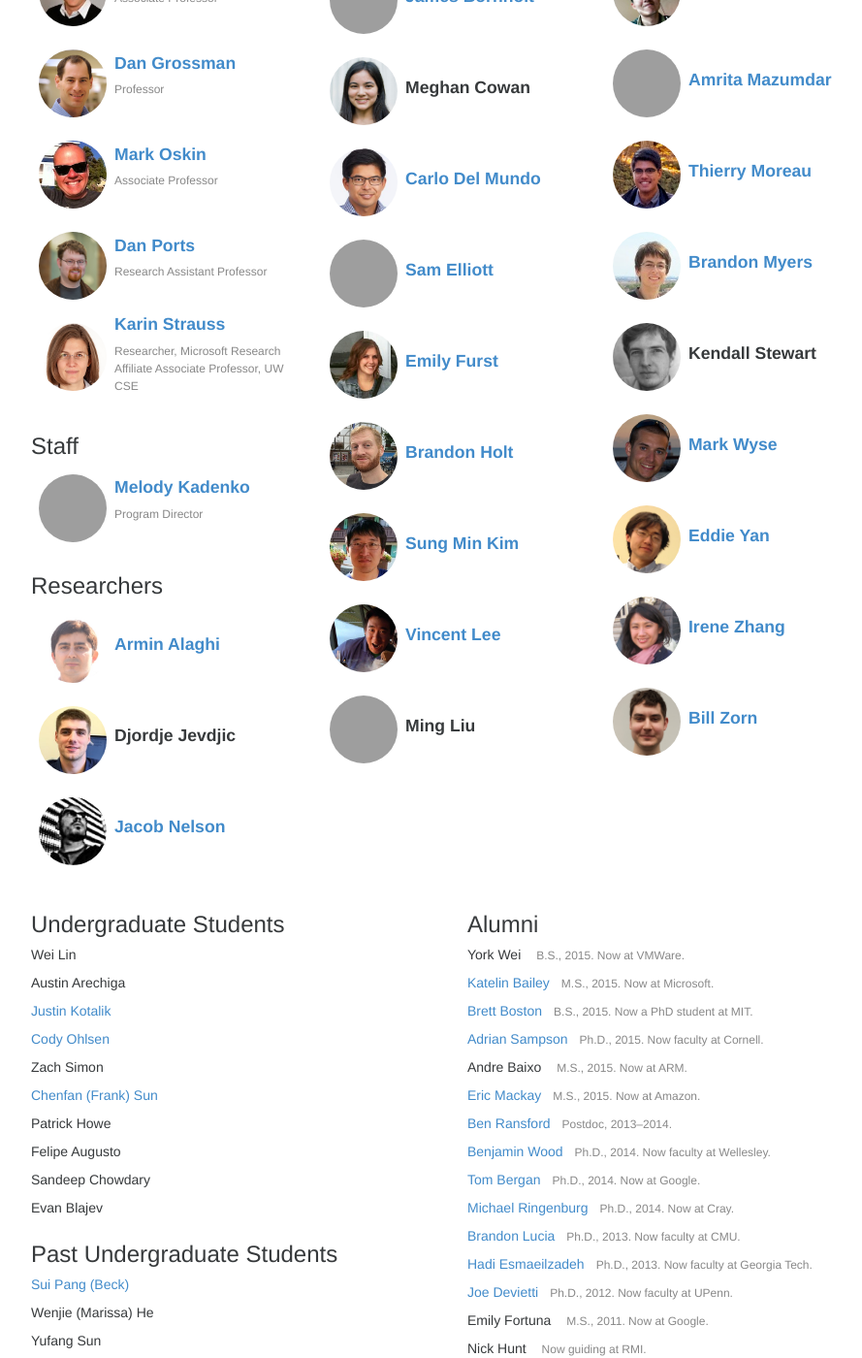
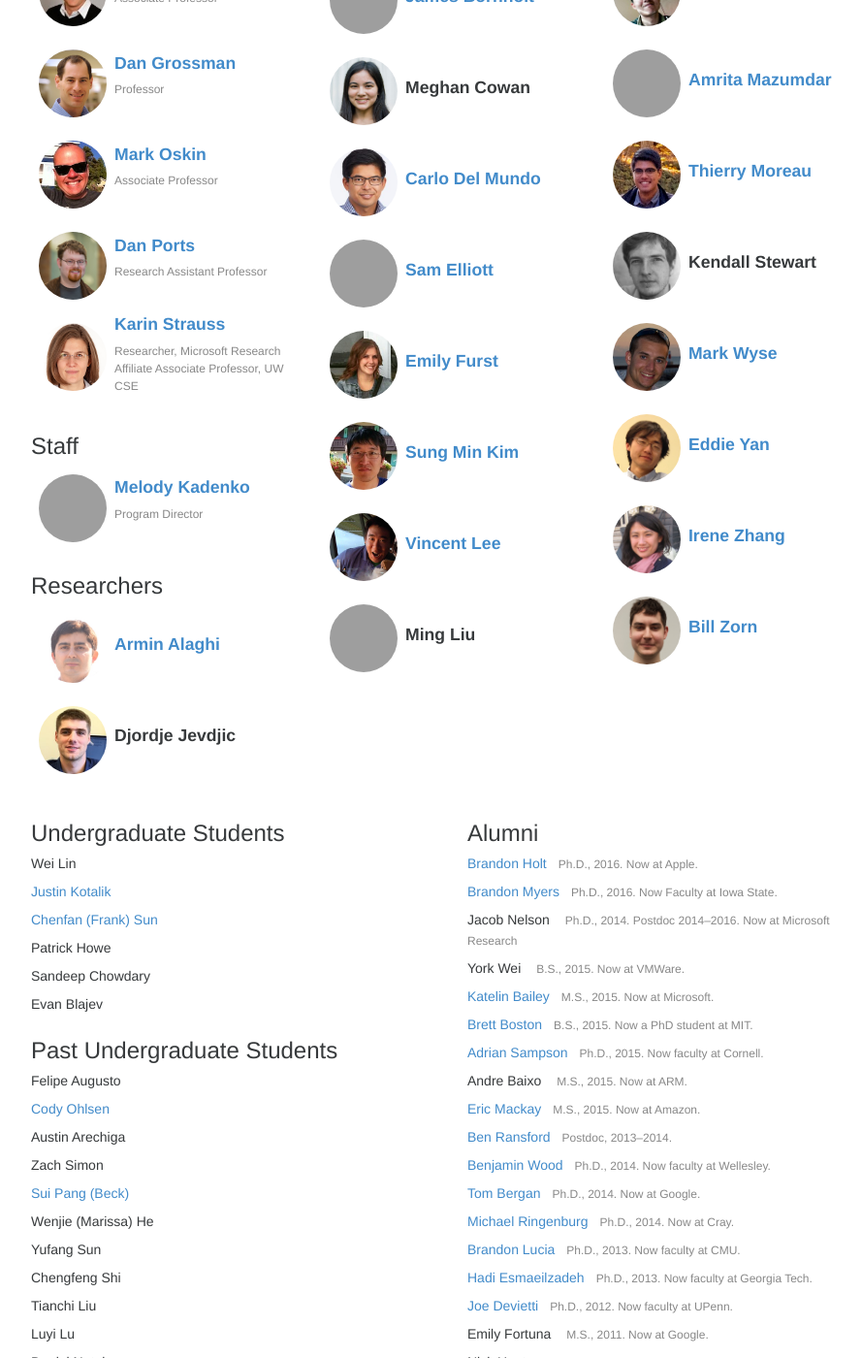
Before and after one commit to uwsampa/sampa-public, a Jekyll site: the page built from index.html, in a window 1280 px wide and 1400 px high, scrolled down 1551 px, cut to the strip 0-1400 px from the top of the window. Shown: the whole strip at 97% size, without its empty margins (173-1062 px from the left). Built offline with Jekyll 4.4.1, drawn with Linux system fonts in a browser that asks for light colours; nearby versions of some CDN libraries; Markdown is read by kramdown in place of the engine named in the settings; some of the changed lines change nothing that is shown; grey boxes are pictures that could not be loaded.

Commit message:
Update people

```diff
--- a/_data/people.yml
+++ b/_data/people.yml
@@ -71,13 +71,6 @@ jevdjic:
     role: postdoc
     image: /img/people/djordje.jpg
 
-nelson:
-    display_name: "Jacob Nelson"
-    webpage: "https://homes.cs.washington.edu/~nelson/"
-    role: postdoc
-    image: /img/people/nelson.jpg
-
-
 # Grads
 
 bornholt:
@@ -108,12 +101,6 @@ eafurst:
     webpage: "https://homes.cs.washington.edu/~eafurst/"
     role: grad
     image: /img/people/eafurst.jpg
-
-bholt:
-    display_name: "Brandon Holt"
-    webpage: "https://homes.cs.washington.edu/~bholt/"
-    role: grad
-    image: /img/people/bholt.jpg
 
 sungkim:
     display_name: "Sung Min Kim"
@@ -149,12 +136,6 @@ moreau:
     role: grad
     image: /img/people/moreau.jpg
 
-bdmyers:
-    display_name: "Brandon Myers"
-    webpage: "https://homes.cs.washington.edu/~bdmyers/"
-    role: grad
-    image: /img/people/myers.jpg
-
 kendall:
     display_name: "Kendall Stewart"
     role: grad
@@ -184,9 +165,25 @@ billzorn:
     role: grad
     image: /img/people/billzorn.jpg
 
-
 # Alums
 
+bholt:
+    display_name: "Brandon Holt"
+    webpage: "https://homes.cs.washington.edu/~bholt/"
+    role: "alum"
+    image: /img/people/bholt.jpg
+    bio: "Ph.D., 2016. Now at Apple."
+bdmyers:
+    display_name: "Brandon Myers"
+    webpage: "https://homes.cs.washington.edu/~bdmyers/"
+    role: "alum"
+    image: /img/people/myers.jpg
+    bio: "Ph.D., 2016. Now Faculty at Iowa State."
+nelson:
+    display_name: "Jacob Nelson"
+    role: "alum"
+    bio: "Ph.D., 2014. Postdoc 2014&ndash;2016. Now at Microsoft Research"
+    image: /img/people/nelson.jpg
 yorkw:
     display_name: York Wei
     role: alum
@@ -285,30 +282,16 @@ kristian:
 veilam:
     display_name: Wei Lin
     role: ugrad
-austina2:
-    display_name: Austin Arechiga
-    role: ugrad
 jkotalik:
     display_name: Justin Kotalik
     role: ugrad
     webpage: https://www.linkedin.com/in/justin-kotalik-0489b597
-codyohl:
-    display_name: Cody Ohlsen
-    role: ugrad
-    image: /img/people/codyohl.jpg
-    webpage: http://www.linkedin.com/in/codyohlsen
-zbsimon:
-    display_name: Zach Simon
-    role: ugrad
 chenfs:
     display_name: Chenfan (Frank) Sun
     role: ugrad
     webpage: https://www.linkedin.com/in/chenfansun
 phowe:
     display_name: Patrick Howe
-    role: ugrad
-faugusto:
-    display_name: Felipe Augusto
     role: ugrad
 schowdury:
     display_name: Sandeep Chowdary
@@ -319,6 +302,20 @@ eblajev:
 
 # Undergrad Alums
 
+faugusto:
+    display_name: Felipe Augusto
+    role: ugrad-alum
+codyohl:
+    display_name: Cody Ohlsen
+    role: ugrad-alum
+    image: /img/people/codyohl.jpg
+    webpage: http://www.linkedin.com/in/codyohlsen
+austina2:
+    display_name: Austin Arechiga
+    role: ugrad-alum
+zbsimon:
+    display_name: Zach Simon
+    role: ugrad-alum
 pshfls:
     display_name: Sui Pang (Beck)
     role: ugrad-alum
```
